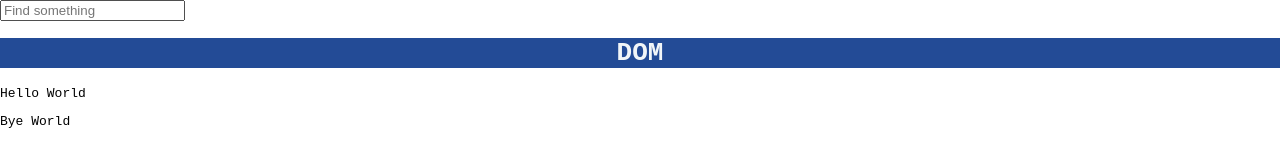
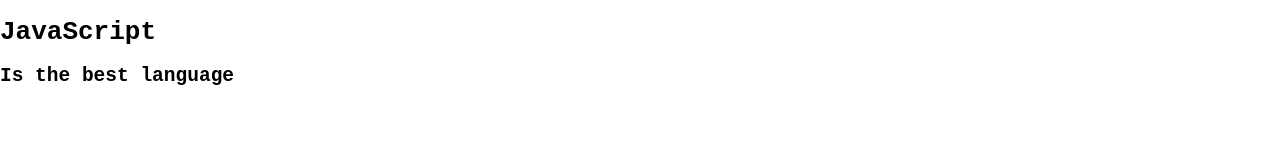
Before and after one commit to elliotgaramendi/js-11-2, a plain HTML site: page index.html in a window 1280 px wide. Drawn offline with Linux system fonts and the light colour scheme.

Commit message:
Refactor index.html and index.js to update content structure and modify header text

```diff
--- a/index.html
+++ b/index.html
@@ -9,13 +9,11 @@
 </head>
 
 <body class="body">
-  <input type="text" placeholder="Type something" />
   <header id="header">
     <h1>JavaScript</h1>
   </header>
-  <p>Hello World</p>
-  <p>Bye World</p>
-  <div class="text"></div>
+  <div id="root"></div>
+  <p>JavaScript is the worst language</p>
   <script src="./js/index.js"></script>
 </body>
 
--- a/js/index.js
+++ b/js/index.js
@@ -1,14 +1,13 @@
-const header = document.getElementById('header');
-// header.textContent = '<h1>DOM</h1>';
-header.innerHTML = '<h1>DOM</h1>';
-// header.style.backgroundColor = '#234B96';
-// header.style.color = '#F1F5F8';
-header.classList.add('header');
-header.setAttribute('title', 'Header');
+const root = document.getElementById('root');
+console.log(root);
 
-const input = document.querySelector('input');
-console.log(input);
+// root.innerHTML = '<h2>Is the best language</h2>';
 
-setTimeout(() => {
-  input.setAttribute('placeholder', 'Find something');
-}, 1000);
+const newHeading = document.createElement('h2');
+// <h2></h2>
+newHeading.textContent = 'Is the best language';
+// <h2>Is the best language</h2>
+root.appendChild(newHeading);
+
+// document.querySelector('body').removeChild(document.querySelector('p'));
+document.querySelector('p').remove();
```
